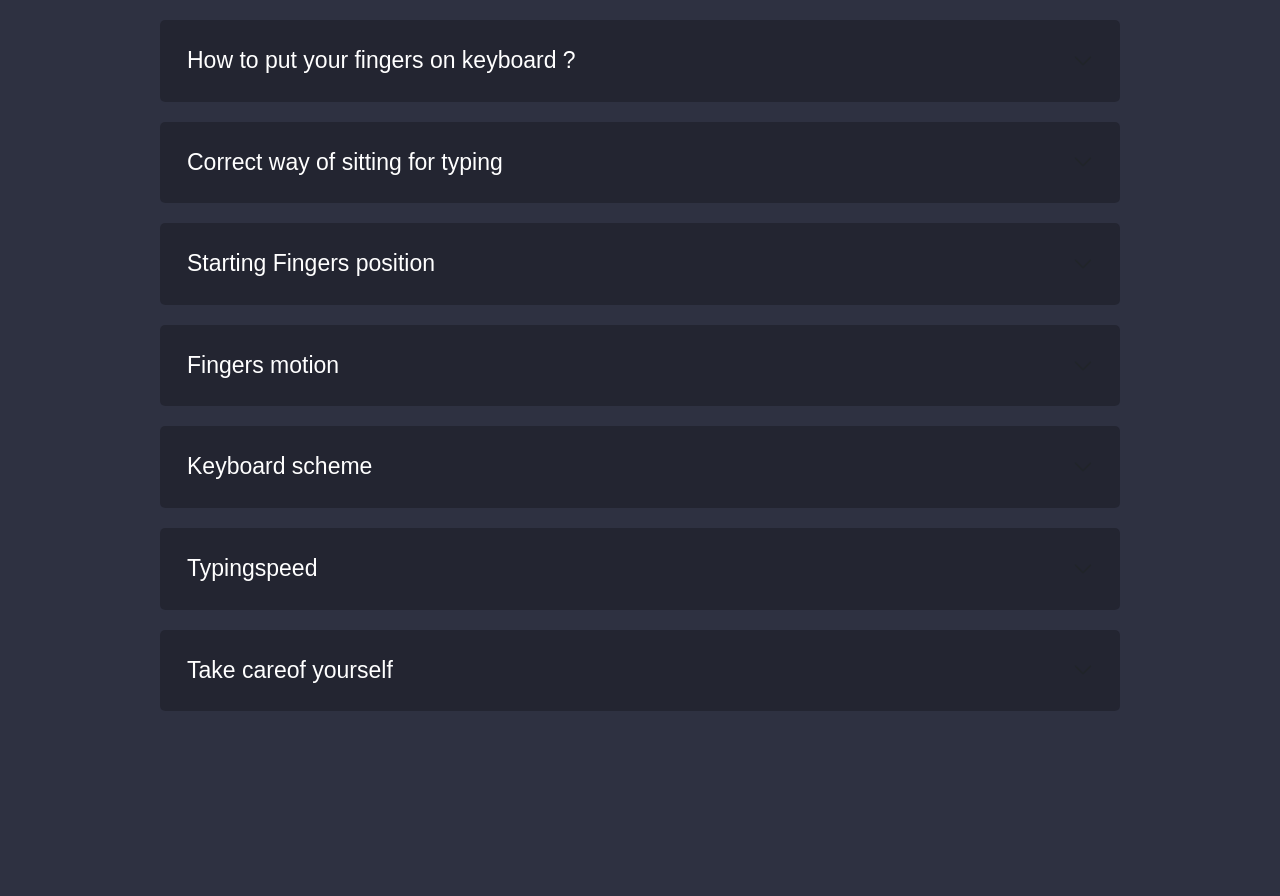
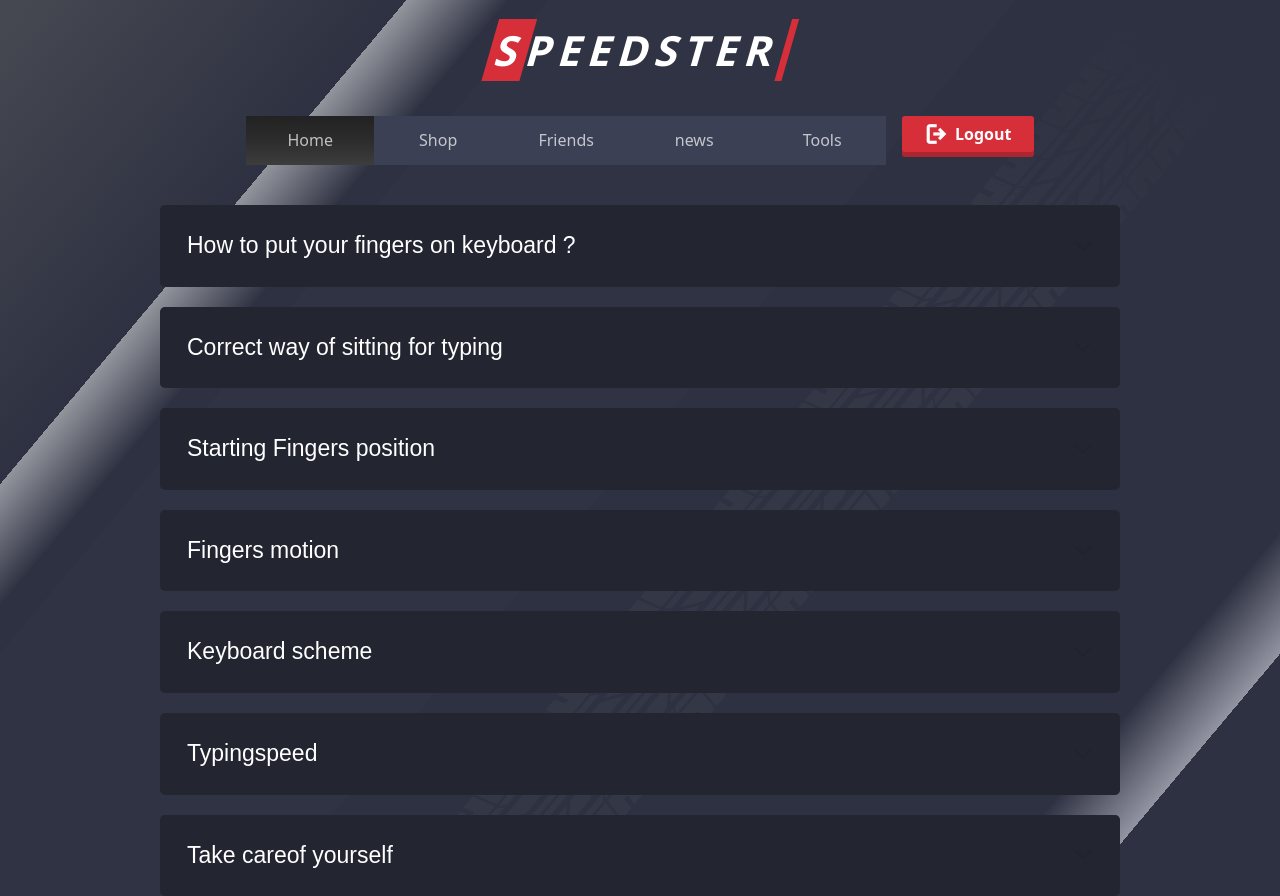
Before and after one commit to Vikas3126/debug-artisan-2345, a plain HTML site: page frontend/view/learningTool.html in a window 1280 px wide. Before the commit the page ends 800 px from the top, so only its background shows below. Drawn offline with nearby package versions, Linux system fonts and the light colour scheme.

Commit message:
conneting view files with one another

```diff
--- a/frontend/scripts/logout.js
+++ b/frontend/scripts/logout.js
@@ -28,7 +28,7 @@ function logout() {
 
 document.getElementById("Learnig").addEventListener("click", function (e) {
     e.preventDefault()
-    window.location.href = "../learningTool.html"
+    window.location.href = "learningTool.html"
 });
 
 document.getElementById("team").addEventListener("click", function (e) {
@@ -38,7 +38,7 @@ document.getElementById("team").addEventListener("click", function (e) {
 
 document.getElementById("Home").addEventListener("click", function (e) {
     e.preventDefault()
-    window.location.href = "../index.html"
+    window.location.href = "dashboard.html"
 });
 function toggleMenu() {
     var innerNavbar = document.querySelector('.inner-navbar');
--- a/frontend/styles/index.css
+++ b/frontend/styles/index.css
@@ -118,6 +118,8 @@ button {
   padding: 2rem;
   position: relative;
   width: 55rem;
+  margin-left: 20%;
+  /* margin: auto; */
 }
 
 .landing-hero-content {
--- a/frontend/styles/learningTool.css
+++ b/frontend/styles/learningTool.css
@@ -1,10 +1,99 @@
 
 body{
-    display: flex;
+    /* display: flex; */
     justify-content: center;
-    background-color: rgb(46,49,65);
+    background: url(../images/bg-tires.png), linear-gradient(130deg, #474952 0%, #2E3141 20%, #93959d 20%, #303343 25%, #2E3141 25%, #2E3141 27%, #303343 27%, #303343 50%, #2E3141 50%, #2E3141 85%, #303343 85%, #9294a2 90%, #2E3141 90%)
+}
+ul,
+li,
+a {
+  text-decoration: none;
+  list-style-type: none;
 }
 
+.main-heading {
+  margin: 1.6rem 0;
+  font-size: 2.6rem;
+  font-weight: 900;
+  letter-spacing: 0.4rem;
+  text-align: center;
+  transform: skewX(-16deg);
+  cursor: pointer;
+  color: white;
+}
+
+.main-heading span {
+  padding: 0.2rem 0.1rem 0.2rem 0.4rem;
+  background-color: rgb(214, 47, 58);
+  transform: skewX(-20deg);
+}
+
+.main-heading span:nth-child(2) {
+  padding: 0.2rem;
+  margin-left: 0.2rem;
+}
+
+button {
+  color: #fff;
+}
+
+.navbar {
+  display: flex;
+  align-items: flex-start;
+  justify-content: center;
+  gap: 1rem;
+  margin: 2rem 0;
+}
+
+.race-now {
+  background-color: rgb(214, 47, 58);
+  border: none;
+  border-radius: 3px;
+  display: flex;
+  font-weight: 600;
+  align-items: center;
+  padding: 0.4rem 1.4rem;
+  box-shadow: 0px 5px 0px rgb(173, 37, 46);
+  cursor: pointer;
+  transition: all 0.2s;
+}
+
+.race-now:hover {
+  background-color: rgb(185, 42, 51);
+  box-shadow: 0px -3px 0px rgb(173, 37, 46);
+}
+
+.race-now span {
+  font-weight: 700;
+  letter-spacing: 0.4rem;
+}
+
+.inner-navbar {
+  display: flex;
+  flex-wrap: wrap;
+}
+
+.inner-navbar button {
+  background-color: rgb(60, 64, 85);
+  border: none;
+  color: rgba(255, 255, 255, 0.7);
+  padding: 0.8rem 1.4rem;
+  width: 8rem;
+}
+
+.inner-navbar button:hover {
+  color: rgba(255, 255, 255, 1);
+}
+
+.navbar-selected {
+  background: linear-gradient(
+    0deg,
+    rgb(61, 61, 61) 0%,
+    rgb(44, 44, 44) 50%,
+    rgb(34, 34, 34) 100%
+  );
+  color: rgba(255, 255, 255, 1);
+}
 #accordionPanelsStayOpenExample{
     width: 75%;
     margin: auto;
--- a/frontend/styles/news.css
+++ b/frontend/styles/news.css
@@ -3,7 +3,98 @@ body {
   margin: 0;
   padding: 0;
   box-sizing: border-box;
-  background: url(../images/bg-tires.png), linear-gradient(130deg, #9498ab 0%, #2E3141 20%, #93959d 20%, #303343 25%, #2E3141 25%, #2E3141 27%, #303343 27%, #303343 50%, #2E3141 50%, #2E3141 85%, #303343 85%, #9294a2 90%, #2E3141 90%);
+  background: url(../images/bg-tires.png), linear-gradient(130deg, #474952 0%, #2E3141 20%, #93959d 20%, #303343 25%, #2E3141 25%, #2E3141 27%, #303343 27%, #303343 50%, #2E3141 50%, #2E3141 85%, #303343 85%, #9294a2 90%, #2E3141 90%)
+}
+
+ul,
+li,
+a {
+  text-decoration: none;
+  list-style-type: none;
+}
+
+.main-heading {
+  margin: 1.6rem 0;
+  font-size: 2.6rem;
+  font-weight: 900;
+  letter-spacing: 0.4rem;
+  text-align: center;
+  transform: skewX(-16deg);
+  cursor: pointer;
+  color: white;
+}
+
+.main-heading span {
+  padding: 0.2rem 0.1rem 0.2rem 0.4rem;
+  background-color: rgb(214, 47, 58);
+  transform: skewX(-20deg);
+}
+
+.main-heading span:nth-child(2) {
+  padding: 0.2rem;
+  margin-left: 0.2rem;
+}
+
+button {
+  color: #fff;
+}
+
+.navbar {
+  display: flex;
+  align-items: flex-start;
+  justify-content: center;
+  gap: 1rem;
+  margin: 2rem 0;
+}
+
+.race-now {
+  background-color: rgb(214, 47, 58);
+  border: none;
+  border-radius: 3px;
+  display: flex;
+  font-weight: 600;
+  align-items: center;
+  padding: 0.4rem 1.4rem;
+  box-shadow: 0px 5px 0px rgb(173, 37, 46);
+  cursor: pointer;
+  transition: all 0.2s;
+}
+
+.race-now:hover {
+  background-color: rgb(185, 42, 51);
+  box-shadow: 0px -3px 0px rgb(173, 37, 46);
+}
+
+.race-now span {
+  font-weight: 700;
+  letter-spacing: 0.4rem;
+}
+
+.inner-navbar {
+  display: flex;
+  flex-wrap: wrap;
+}
+
+.inner-navbar button {
+  background-color: rgb(60, 64, 85);
+  border: none;
+  color: rgba(255, 255, 255, 0.7);
+  padding: 0.8rem 1.4rem;
+  width: 8rem;
+}
+
+.inner-navbar button:hover {
+  color: rgba(255, 255, 255, 1);
+}
+
+.navbar-selected {
+  background: linear-gradient(
+    0deg,
+    rgb(61, 61, 61) 0%,
+    rgb(44, 44, 44) 50%,
+    rgb(34, 34, 34) 100%
+  );
+  color: rgba(255, 255, 255, 1);
 }
 
 .container {
--- a/frontend/view/learningTool.html
+++ b/frontend/view/learningTool.html
@@ -4,11 +4,37 @@
     <meta charset="UTF-8">
     <meta name="viewport" content="width=device-width, initial-scale=1.0">
     <title>Document</title>
+    <link
+      rel="stylesheet"
+      href="https://fonts.googleapis.com/css2?family=Material+Symbols+Outlined:opsz,wght,FILL,GRAD@24,400,0,0"
+    />
     <link href="https://cdn.jsdelivr.net/npm/bootstrap@5.3.3/dist/css/bootstrap.min.css" rel="stylesheet" integrity="sha384-QWTKZyjpPEjISv5WaRU9OFeRpok6YctnYmDr5pNlyT2bRjXh0JMhjY6hW+ALEwIH" crossorigin="anonymous">
 <script src="https://cdn.jsdelivr.net/npm/bootstrap@5.3.3/dist/js/bootstrap.bundle.min.js" integrity="sha384-YvpcrYf0tY3lHB60NNkmXc5s9fDVZLESaAA55NDzOxhy9GkcIdslK1eN7N6jIeHz" crossorigin="anonymous"></script>
 <link rel="stylesheet" href="../styles/learningTool.css">
+<link rel="stylesheet" href="../styles/nav.res.css">
 </head>
 <body>
+    <h1 class="main-heading" onclick="homePage()">
+        <span>S</span>PEEDSTER<span></span>
+      </h1>
+      <nav class="navbar">
+        <div class="menu-toggle" onclick="toggleMenu()">&#9776;</div>
+        <div class="inner-navbar">
+          <button id="Home" class="navbar-selected">Home</button>
+          <button id="shop">Shop</button>
+          <button id="friends">Friends</button>
+          <button id="team">news</button>
+          <button id="Learnig">Tools</button>
+
+        </div>
+        <button id="logout-btn" class="race-now" onclick="logout()">
+          <span class="material-symbols-outlined"> Logout </span> Logout
+          </button>
+          <button id="logout-btn1" class="race-now" onclick="logout()">
+            <span class="material-symbols-outlined"> Logout </span>
+            </button>
+
+      </nav>
   <div class="accordion" id="accordionPanelsStayOpenExample">
     <div class="accordion-item">
         <h2 class="accordion-header" id="panelsStayOpen-headingOne">
@@ -188,5 +214,7 @@
     </div>
 
 </div>
+<script src="../scripts/logout.js"></script>
+
 </body>
 </html>
```
Also changed, not shown: frontend/index.html (+4 -3 lines), frontend/scripts/index.js (+9 -0 lines), frontend/view/dashboard.html (+2 -2 lines), frontend/view/news.html (+28 -0 lines), frontend/view/practice.html (+1 -1 lines), frontend/view/words.board.html (+3 -3 lines), frontend/styles/dashboard.css (line endings or trailing spaces).
